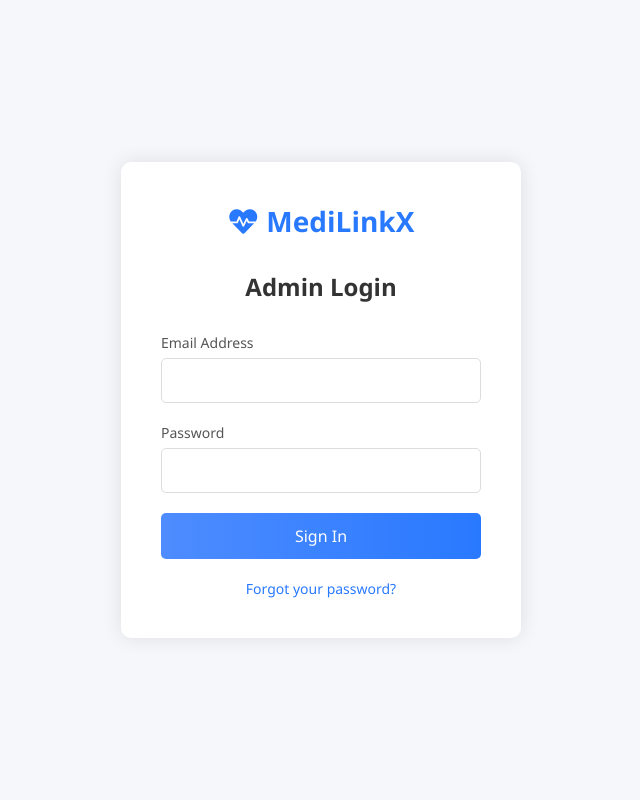
After one commit to megan-esguerra/MedilinkX_Web, a PHP site: page /login.php in a window 1280 px wide. The commit adds this page. Shown: the whole page, without its empty margins (319-959 px from the left). Run offline with PHP 8.4, Linux system fonts and the light colour scheme.

Commit message:
login and logout feature added

```diff
--- a/Config/user_api/default.php
+++ b/Config/user_api/default.php
@@ -4,7 +4,7 @@ ini_set('display_startup_errors', 1);
 error_reporting(E_ALL);
 
 header('Content-Type: application/json');
-require_once './db.php';
+require_once '../db.php';
 
 // Get the request method
 $method = $_SERVER['REQUEST_METHOD'];
@@ -133,4 +133,4 @@ function deleteUser($pdo) {
         echo json_encode(['status' => 'error', 'message' => $e->getMessage()]);
     }
 }
-?>ssss
+?>
--- a/dashboard.php
+++ b/dashboard.php
@@ -351,7 +351,7 @@
                 </a>
             </li>
             <li class="nav-item">
-                <a href="#" class="nav-link">
+                <a href="./Config/user_api/logout.php" class="nav-link">
                     <i class="fas fa-sign-in-alt"></i> Sign Out
                 </a>
             </li>
--- /dev/null
+++ b/login.php
@@ -0,0 +1,181 @@
+<?php
+// Initialize session
+session_start();
+
+ini_set('display_errors', 1);
+ini_set('display_startup_errors', 1);
+error_reporting(E_ALL);
+
+// Check if user is already logged in
+if(isset($_SESSION['user_id'])) {
+    header("Location: dashboard.php");
+    exit;
+}
+
+// Process login form if submitted
+if ($_SERVER["REQUEST_METHOD"] == "POST") {
+    require_once 'Config/db.php';
+
+    $email = trim($_POST['email']);
+    $password = $_POST['password'];
+    $error = '';
+
+    if (empty($email) || empty($password)) {
+        $error = "Please enter both email and password";
+    } else {
+        try {
+            $stmt = $pdo->prepare("SELECT * FROM users WHERE email = ?");
+            $stmt->execute([$email]);
+            $user = $stmt->fetch();
+
+            if ($user && password_verify($password, $user['password'])) {
+                // Start session and store user info
+                $_SESSION['user_id'] = $user['id'];
+                $_SESSION['user_name'] = $user['name'];
+                $_SESSION['user_email'] = $user['email'];
+
+                // Redirect to dashboard
+                header("Location: dashboard.php");
+                exit;
+            } else {
+                $error = "Invalid email or password";
+            }
+        } catch (PDOException $e) {
+            $error = "Database error: " . $e->getMessage();
+        }
+    }
+}
+?>
+
+<!DOCTYPE html>
+<html lang="en">
+<head>
+    <meta charset="UTF-8">
+    <meta name="viewport" content="width=device-width, initial-scale=1.0">
+    <title>MediLinkX - Admin Login</title>
+    <link rel="stylesheet" href="https://cdnjs.cloudflare.com/ajax/libs/font-awesome/6.0.0/css/all.min.css">
+    <style>
+        * {
+            box-sizing: border-box;
+            margin: 0;
+            padding: 0;
+            font-family: 'Segoe UI', Tahoma, Geneva, Verdana, sans-serif;
+        }
+
+        body {
+            background-color: #f5f7fb;
+            display: flex;
+            justify-content: center;
+            align-items: center;
+            height: 100vh;
+        }
+
+        .login-container {
+            background: white;
+            border-radius: 10px;
+            box-shadow: 0 0 20px rgba(0, 0, 0, 0.1);
+            width: 400px;
+            padding: 40px;
+            text-align: center;
+        }
+
+        .logo {
+            color: #2979ff;
+            font-size: 28px;
+            font-weight: bold;
+            margin-bottom: 30px;
+        }
+
+        .login-form h1 {
+            color: #333;
+            font-size: 24px;
+            margin-bottom: 30px;
+        }
+
+        .form-group {
+            margin-bottom: 20px;
+            text-align: left;
+        }
+
+        .form-group label {
+            display: block;
+            color: #555;
+            margin-bottom: 6px;
+            font-size: 14px;
+        }
+
+        .form-group input {
+            width: 100%;
+            padding: 12px;
+            border: 1px solid #ddd;
+            border-radius: 5px;
+            font-size: 14px;
+        }
+
+        .form-group input:focus {
+            outline: none;
+            border-color: #2979ff;
+        }
+
+        .submit-btn {
+            background: linear-gradient(to right, #4e8cff, #2979ff);
+            color: white;
+            border: none;
+            border-radius: 5px;
+            padding: 12px;
+            width: 100%;
+            font-size: 16px;
+            cursor: pointer;
+            transition: all 0.3s ease;
+        }
+
+        .submit-btn:hover {
+            background: linear-gradient(to right, #2979ff, #1c54b2);
+        }
+
+        .forgot-password {
+            margin-top: 20px;
+            font-size: 14px;
+            color: #666;
+        }
+
+        .forgot-password a {
+            color: #2979ff;
+            text-decoration: none;
+        }
+
+        .error-message {
+            color: #f44336;
+            font-size: 14px;
+            margin-top: 20px;
+        }
+    </style>
+</head>
+<body>
+    <div class="login-container">
+        <div class="logo">
+            <i class="fas fa-heartbeat"></i> MediLinkX
+        </div>
+        <div class="login-form">
+            <h1>Admin Login</h1>
+            <?php if(isset($error) && !empty($error)): ?>
+                <div class="error-message"><?php echo $error; ?></div>
+            <?php endif; ?>
+            <form method="POST" action="<?php echo htmlspecialchars($_SERVER["PHP_SELF"]); ?>">
+                <div class="form-group">
+                    <label for="email">Email Address</label>
+                    <input type="email" id="email" name="email" required>
+                </div>
+                <div class="form-group">
+                    <label for="password">Password</label>
+                    <input type="password" id="password" name="password" required>
+                </div>
+                <button type="submit" class="submit-btn">Sign In</button>
+            </form>
+            <div class="forgot-password">
+                <a href="forgot-password.php">Forgot your password?</a>
+            </div>
+        </div>
+    </div>
+</body>
+</html>
```
Also changed, not shown: Config/logout.php (added, +29 -0 lines).
